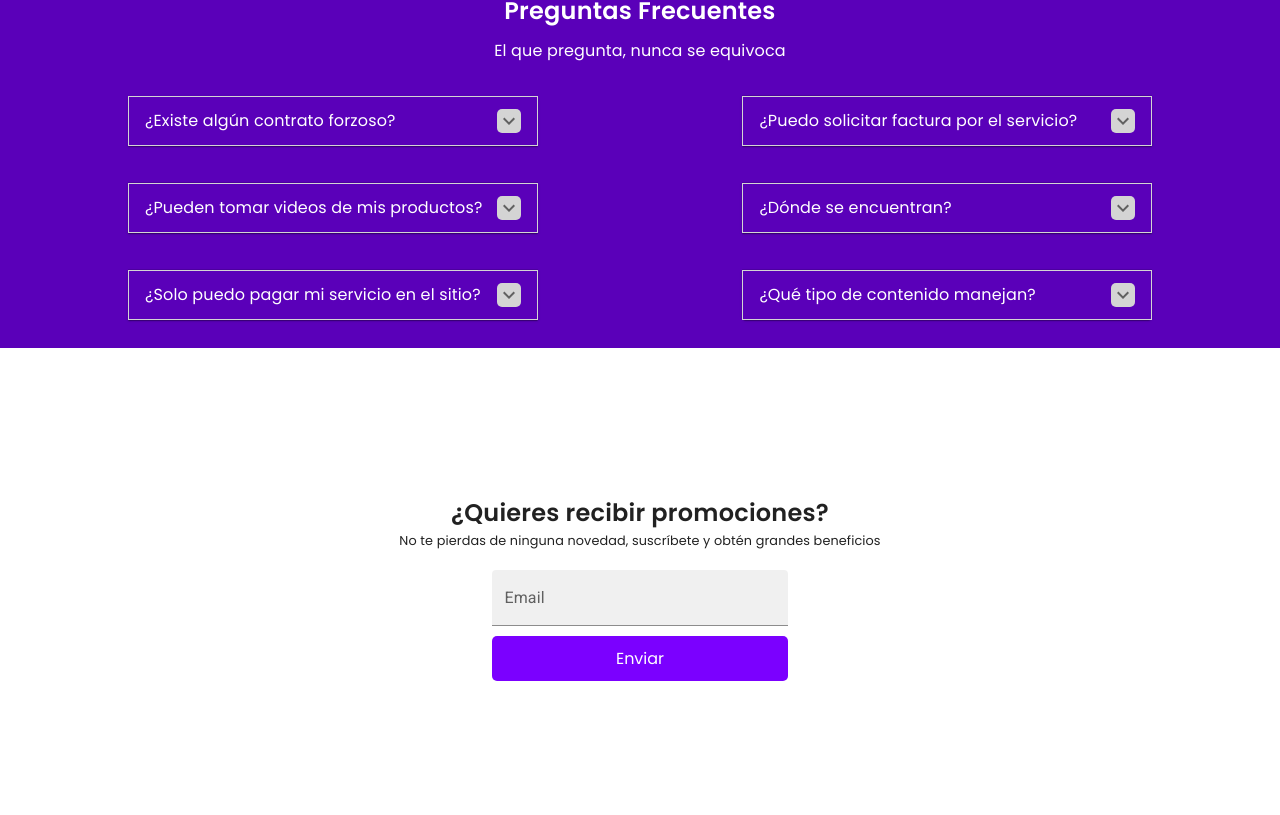
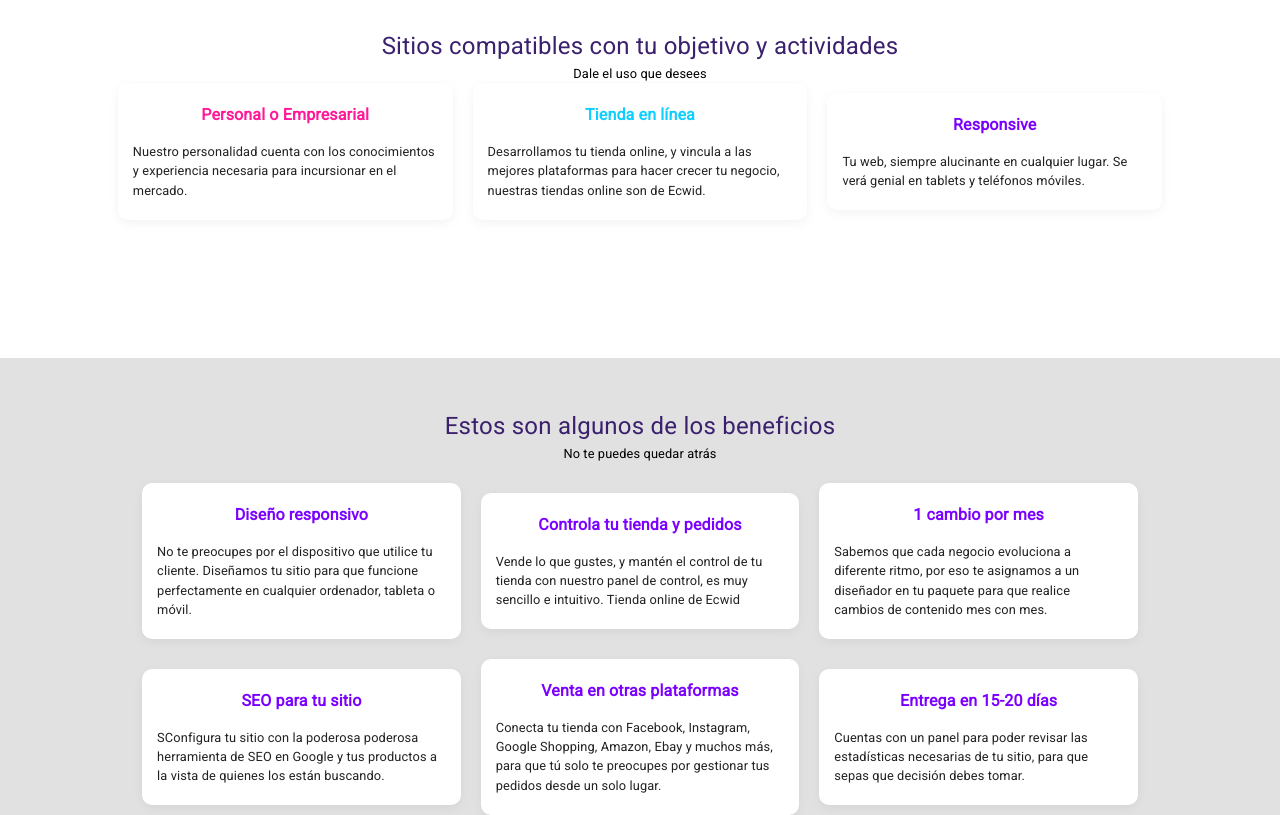
Before and after one commit to Auchan22/clone-sc, a Next.js app: page /pagina-web in a window 1280 px wide. Shown: the part 1512-2327 px from the top of the page. Built offline with nearby package versions, Linux system fonts and the light colour scheme.

Commit message:
Finished PW Page

```diff
--- /dev/null
+++ b/src/components/PagesComponents/PagePWComponents/BenefitsList.tsx
@@ -0,0 +1,90 @@
+import { Box, Typography } from '@mui/material';
+import { Poppins } from 'next/font/google';
+import { CharacteristicsSiteCard } from './CharacteristicsSiteCard';
+
+const poppins = Poppins({ subsets: ['latin'], weight: ['300', '500'] });
+
+const results: { title: string; description: string; color: string }[] = [
+  {
+    title: 'Diseño responsivo',
+    description:
+      'No te preocupes por el dispositivo que utilice tu cliente. Diseñamos tu sitio para que funcione perfectamente en cualquier ordenador, tableta o móvil.',
+    color: '#7b00ff',
+  },
+  {
+    title: 'Controla tu tienda y pedidos',
+    description:
+      'Vende lo que gustes, y mantén el control de tu tienda con nuestro panel de control, es muy sencillo e intuitivo. Tienda online de Ecwid',
+    color: '#7b00ff',
+  },
+  {
+    title: '1 cambio por mes',
+    description:
+      'Sabemos que cada negocio evoluciona a diferente ritmo, por eso te asignamos a un diseñador en tu paquete para que realice cambios de contenido mes con mes.',
+    color: '#7b00ff',
+  },
+  {
+    title: 'SEO para tu sitio',
+    description:
+      'SConfigura tu sitio con la poderosa poderosa herramienta de SEO en Google y tus productos a la vista de quienes los están buscando. ',
+    color: '#7b00ff',
+  },
+  {
+    title: 'Venta en otras plataformas',
+    description:
+      'Conecta tu tienda con Facebook, Instagram, Google Shopping, Amazon, Ebay y muchos más, para que tú solo te preocupes por gestionar tus pedidos desde un solo lugar.',
+    color: '#7b00ff',
+  },
+  {
+    title: 'Entrega en 15-20 días',
+    description:
+      'Cuentas con un panel para poder revisar las estadísticas necesarias de tu sitio, para que sepas que decisión debes tomar.',
+    color: '#7b00ff',
+  },
+];
+
+export const BenefitsList: React.FC = () => {
+  return (
+    <Box
+      minWidth='100vw'
+      sx={{ backgroundColor: '#e1e1e1' }}
+      minHeight='40vh'
+      p='50px'
+      my='30px'
+    >
+      <Box textAlign='center' mb='20px'>
+        <Typography
+          fontWeight={500}
+          fontSize='1.5rem'
+          className={poppins.className}
+          color='rgb(58, 32, 109)'
+        >
+          Estos son algunos de los beneficios
+        </Typography>
+        <Typography
+          fontWeight={300}
+          fontSize='0.8rem'
+          className={poppins.className}
+          color='#000'
+        >
+          No te puedes quedar atrás
+        </Typography>
+      </Box>
+
+      <Box
+        display='flex'
+        alignItems='center'
+        justifyContent='center'
+        flexWrap='wrap'
+        gap='20px'
+        flexDirection={{ xs: 'column', md: 'row' }}
+        width='90%'
+        mx='auto'
+      >
+        {results.map((r, index) => (
+          <CharacteristicsSiteCard key={index} data={r} />
+        ))}
+      </Box>
+    </Box>
+  );
+};
--- /dev/null
+++ b/src/components/PagesComponents/PagePWComponents/CharacteristicsSiteCard.tsx
@@ -0,0 +1,43 @@
+import { Box, Typography } from '@mui/material';
+import { Poppins } from 'next/font/google';
+const poppins = Poppins({ subsets: ['latin'], weight: ['300', '600'] });
+
+interface Props {
+  data: { title: string; description: string; color: string };
+}
+
+export const CharacteristicsSiteCard: React.FC<Props> = ({ data }) => {
+  return (
+    <Box
+      width={{ xs: '90%', md: '30%' }}
+      py='20px'
+      minHeight='60%'
+      boxShadow='rgb(0 0 0 / 5%) 0 3px 11px 0 '
+      display='flex'
+      alignItems='center'
+      justifyContent='center'
+      gap='15px'
+      flexDirection='column'
+      borderRadius='10px'
+      p='20px 15px'
+      sx={{ backgroundColor: '#fff' }}
+    >
+      <Typography
+        fontWeight={600}
+        color={data.color}
+        className={poppins.className}
+        textAlign='left'
+      >
+        {data.title}
+      </Typography>
+      <Typography
+        fontWeight={300}
+        fontSize='0.8rem'
+        className={poppins.className}
+        textAlign='left'
+      >
+        {data.description}
+      </Typography>
+    </Box>
+  );
+};
--- /dev/null
+++ b/src/components/PagesComponents/PagePWComponents/CharacteristicsSiteList.tsx
@@ -0,0 +1,71 @@
+import { Box, Typography } from '@mui/material';
+import { Poppins } from 'next/font/google';
+import { CharacteristicsSiteCard } from './CharacteristicsSiteCard';
+
+const poppins = Poppins({ subsets: ['latin'], weight: ['300', '500'] });
+
+const results: { title: string; description: string; color: string }[] = [
+  {
+    title: 'Personal o Empresarial',
+    description:
+      'Nuestro personalidad cuenta con los conocimientos y experiencia necesaria para incursionar en el mercado.',
+    color: '#ff1897',
+  },
+  {
+    title: 'Tienda en línea',
+    description:
+      'Desarrollamos tu tienda online, y vincula a las mejores plataformas para hacer crecer tu negocio, nuestras tiendas online son de Ecwid.',
+    color: 'rgb(14, 206, 255)',
+  },
+  {
+    title: 'Responsive',
+    description:
+      'Tu web, siempre alucinante en cualquier lugar. Se verá genial en tablets y teléfonos móviles.',
+    color: 'rgb(123, 0, 255)',
+  },
+];
+
+export const CharacteristicsSiteList: React.FC = () => {
+  return (
+    <Box
+      minWidth='100vw'
+      sx={{ backgroundColor: '#fff' }}
+      minHeight='40vh'
+      p='20px'
+      my='30px'
+    >
+      <Box textAlign='center'>
+        <Typography
+          fontWeight={500}
+          fontSize='1.5rem'
+          className={poppins.className}
+          color='rgb(58, 32, 109)'
+        >
+          Sitios compatibles con tu objetivo y actividades
+        </Typography>
+        <Typography
+          fontWeight={300}
+          fontSize='0.8rem'
+          className={poppins.className}
+          color='#000'
+        >
+          Dale el uso que desees
+        </Typography>
+      </Box>
+
+      <Box
+        display='flex'
+        alignItems='center'
+        justifyContent='center'
+        gap='20px'
+        flexDirection={{ xs: 'column', md: 'row' }}
+        width='90%'
+        mx='auto'
+      >
+        {results.map((r, index) => (
+          <CharacteristicsSiteCard key={index} data={r} />
+        ))}
+      </Box>
+    </Box>
+  );
+};
--- a/src/components/PagesComponents/PagePWComponents/index.ts
+++ b/src/components/PagesComponents/PagePWComponents/index.ts
@@ -1,2 +1,5 @@
 export * from './NegocioCard';
 export * from './NegocioList';
+export * from './CharacteristicsSiteCard';
+export * from './CharacteristicsSiteList';
+export * from './BenefitsList';
--- a/src/pages/pagina-web.tsx
+++ b/src/pages/pagina-web.tsx
@@ -1,5 +1,9 @@
 import { Pregunta } from '@/assets/preguntasFrecuentes';
-import { NegocioList } from '@/components/PagesComponents/PagePWComponents';
+import {
+  BenefitsList,
+  CharacteristicsSiteList,
+  NegocioList,
+} from '@/components/PagesComponents/PagePWComponents';
 import {
   HeadPage,
   Hero,
@@ -104,6 +108,8 @@ export default function paginasWebPage() {
           </Box>
         </Hero>
         <NegocioList />
+        <CharacteristicsSiteList />
+        <BenefitsList />
         <PreguntasFrecuentes
           preguntas={preguntas}
           label='El que pregunta, nunca se equivoca'
```
